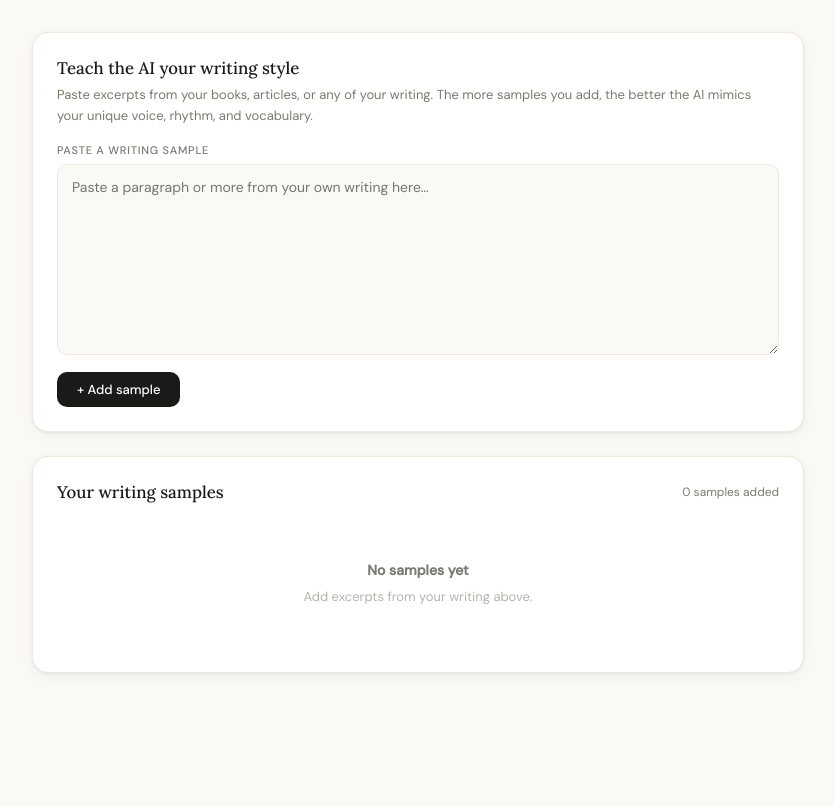
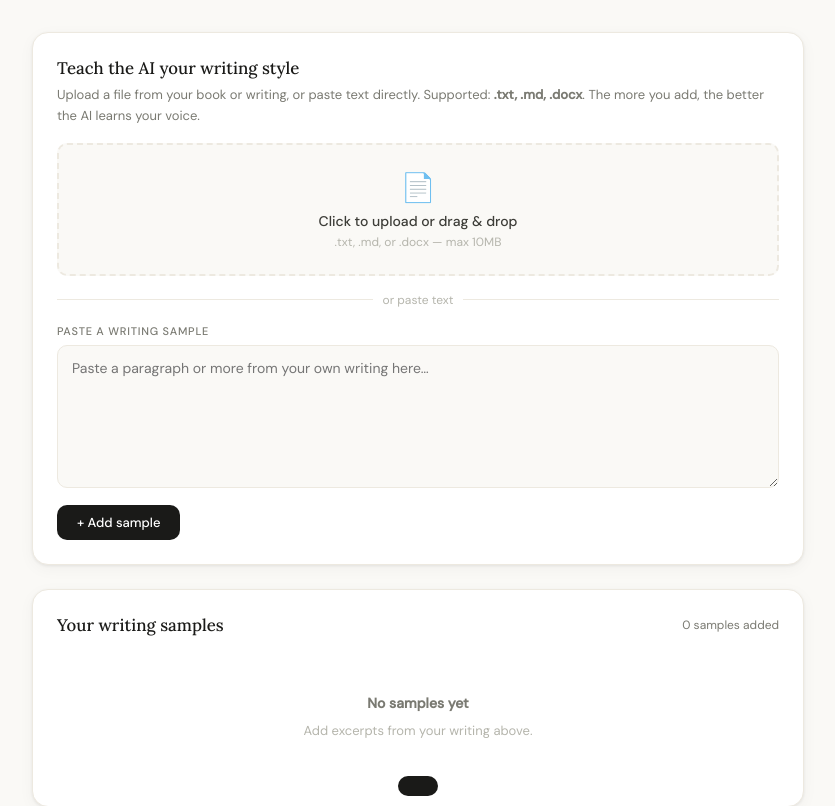
Before and after one commit to umoh-tech/Inkself, a Flask app: page / in a window 1280 px wide. Shown: the part 60-866 px from the top of the page, without its empty margins (222-1057 px from the left). Before the commit the page ends 734 px from the top, so only its background shows below. Run offline with Flask 3, Linux system fonts and the light colour scheme.

Commit message:
Update index.html

```diff
--- a/templates/index.html
+++ b/templates/index.html
@@ -193,9 +193,27 @@
   <div class="panel active" id="tab-style">
     <div class="card">
       <div class="card-title">Teach the AI your writing style</div>
-      <div class="card-desc">Paste excerpts from your books, articles, or any of your writing. The more samples you add, the better the AI mimics your unique voice, rhythm, and vocabulary.</div>
+      <div class="card-desc">Upload a file from your book or writing, or paste text directly. Supported: <strong>.txt, .md, .docx</strong>. The more you add, the better the AI learns your voice.</div>
+
+      <div id="upload-zone" onclick="document.getElementById('file-input').click()"
+        style="border: 2px dashed var(--paper-deep); border-radius: var(--radius); padding: 1.5rem; text-align: center; cursor: pointer; transition: all 0.2s; margin-bottom: 1rem; background: var(--paper);"
+        ondragover="event.preventDefault(); this.style.borderColor='var(--gold)'; this.style.background='#fffdf0'"
+        ondragleave="this.style.borderColor='var(--paper-deep)'; this.style.background='var(--paper)'"
+        ondrop="handleDrop(event)">
+        <div style="font-size: 28px; margin-bottom: 6px;">📄</div>
+        <div style="font-size: 14px; font-weight: 500; color: var(--ink-soft)">Click to upload or drag &amp; drop</div>
+        <div style="font-size: 12px; color: var(--ink-faint); margin-top: 4px">.txt, .md, or .docx — max 10MB</div>
+        <input type="file" id="file-input" accept=".txt,.md,.docx" style="display:none" onchange="handleFileUpload(this.files[0])">
+      </div>
+
+      <div style="display:flex; align-items:center; gap:10px; margin-bottom: 1rem;">
+        <div style="flex:1; height:1px; background:var(--paper-deep)"></div>
+        <span style="font-size:12px; color:var(--ink-faint)">or paste text</span>
+        <div style="flex:1; height:1px; background:var(--paper-deep)"></div>
+      </div>
+
       <label class="field-label">Paste a writing sample</label>
-      <textarea id="sample-input" rows="7" placeholder="Paste a paragraph or more from your own writing here…"></textarea>
+      <textarea id="sample-input" rows="5" placeholder="Paste a paragraph or more from your own writing here…"></textarea>
       <div class="row" style="margin-top: 12px;">
         <button class="btn btn-primary" onclick="addSample()">+ Add sample</button>
         <span id="sample-status" class="status"></span>
@@ -291,6 +309,39 @@
   let lastOutput = '';
   let lastPrompt = '';
 
+  // ── FILE UPLOAD ──
+  function handleDrop(e) {
+    e.preventDefault();
+    const zone = document.getElementById('upload-zone');
+    zone.style.borderColor = 'var(--paper-deep)';
+    zone.style.background = 'var(--paper)';
+    const file = e.dataTransfer.files[0];
+    if (file) handleFileUpload(file);
+  }
+
+  async function handleFileUpload(file) {
+    if (!file) return;
+    const status = document.getElementById('sample-status');
+    status.innerHTML = '<div class="spinner"></div> Reading file…';
+
+    const formData = new FormData();
+    formData.append('file', file);
+
+    try {
+      const res = await fetch('/api/upload', { method: 'POST', body: formData });
+      const data = await res.json();
+      if (data.error) { status.innerHTML = '⚠ ' + data.error; return; }
+      samples.push({ text: data.text, added: new Date().toLocaleDateString(), filename: file.name });
+      save();
+      renderSamples();
+      status.innerHTML = '';
+      toast('✓ ' + file.name + ' added (' + data.words + ' words)');
+      document.getElementById('file-input').value = '';
+    } catch(e) {
+      status.innerHTML = '⚠ Upload failed';
+    }
+  }
+
   function save() {
     localStorage.setItem(STORAGE_KEYS.samples, JSON.stringify(samples));
     localStorage.setItem(STORAGE_KEYS.corrections, JSON.stringify(corrections));
@@ -349,7 +400,7 @@
       <div class="sample-item">
         <div style="flex:1">
           <div class="sample-preview">${s.text.slice(0, 160)}${s.text.length > 160 ? '…' : ''}</div>
-          <div class="sample-meta">${s.text.split(' ').length} words · Added ${s.added}</div>
+          <div class="sample-meta">${s.filename ? '📄 ' + s.filename + ' · ' : ''}${s.text.split(' ').length} words · Added ${s.added}</div>
         </div>
         <button class="del-btn" onclick="deleteSample(${i})" title="Remove">×</button>
       </div>
```
